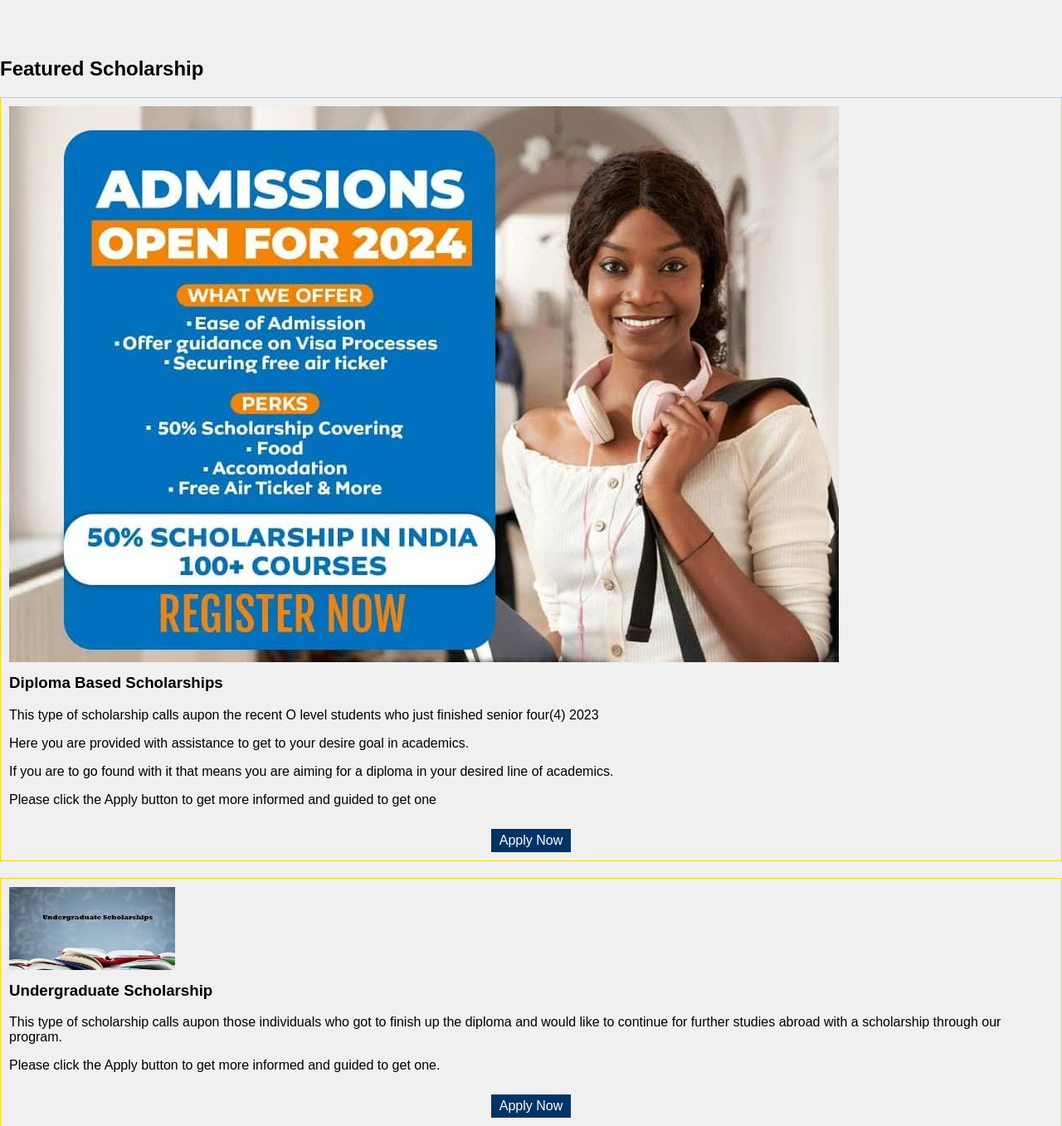
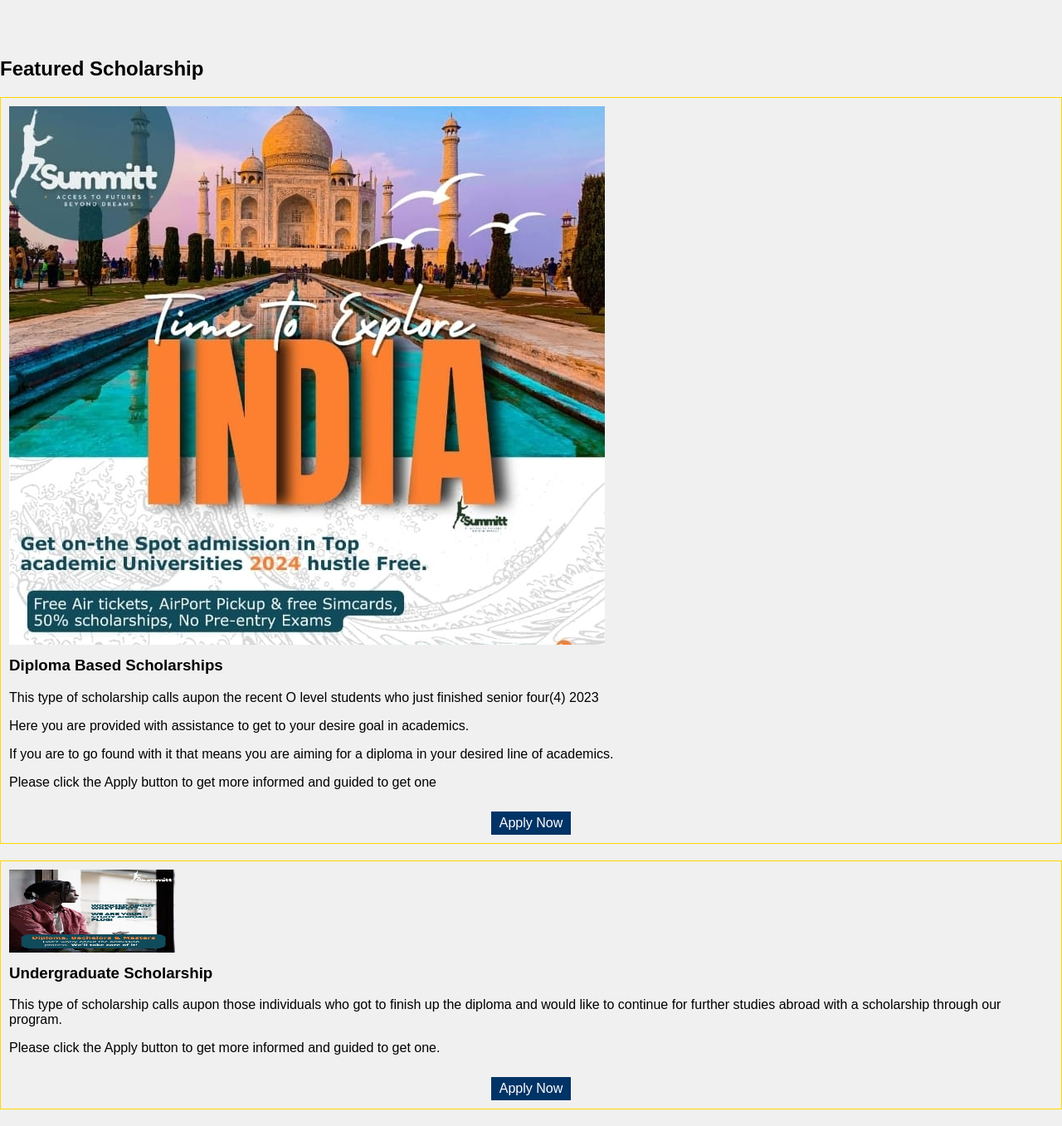
Before and after one commit to Ezel-66/eze, a plain HTML site: page index.html in a window 1280 px wide. Shown: the part 340-1697 px from the top of the page at 83% size. Drawn offline with Linux system fonts and the light colour scheme.

Commit message:
Update index.html

```diff
--- a/index.html
+++ b/index.html
@@ -100,7 +100,7 @@
     <section id="Scholarship">
         <h2>Featured Scholarship</h2>
         <div class="scholarship">
-            <img src="Scholarship1.jpg" alt="Scholarship 1">
+            <img src="bbd.jpg" alt="Scholarship 1">
             <h3>Diploma  Based Scholarships</h3>
             <p>This type of scholarship  calls aupon the recent O level students who just finished senior four(4) 2023</p>
             <p>Here you are provided with assistance to get to your desire goal in academics.</p>
@@ -109,7 +109,7 @@
             <center><a href="https://chat.whatsapp.com/FtkgOuuOuqP0NF0yvnVHhm">Apply Now</a></center>
         </div>
         <div class="scholarship">
-            <img src="undergraduate.jpeg" sizes="medium" alt="Scholarship 2" width="200" height="100">
+            <img src="gyt.jpg" sizes="medium" alt="Scholarship 2" width="200" height="100">
             <h3> Undergraduate Scholarship </h3>
             <p>This type of scholarship  calls aupon those individuals who got to finish up  the diploma and would like to continue for further studies abroad with a scholarship through our program.</p>
             <p>Please click the Apply button to get more informed and guided to get one.</p>
```
